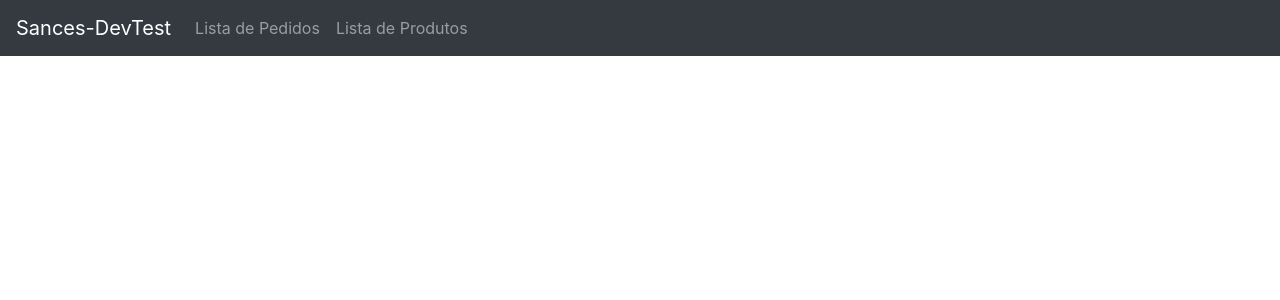
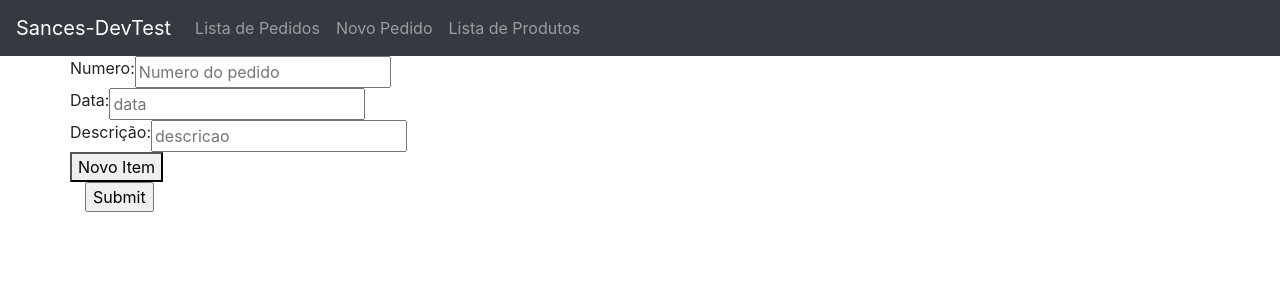
Before and after one commit to KenjiNishi/fs-typescript-react-javascript, a React (Create React App) app: page /new-order in a window 1280 px wide. Shown: the top 300 px of the page. Built offline with nearby package versions, Linux system fonts and the light colour scheme.

Commit message:
ugly but functional create-order dynamic form

```diff
--- a/package.json
+++ b/package.json
@@ -8,6 +8,7 @@
     "react": "^17.0.1",
     "react-bootstrap": "^1.4.3",
     "react-dom": "^17.0.1",
+    "react-hook-form": "^6.14.2",
     "react-redux": "^7.2.2",
     "react-router-dom": "^5.2.0",
     "react-scripts": "4.0.1",
--- a/src/App.js
+++ b/src/App.js
@@ -8,6 +8,7 @@ import store from './redux/store';
 import itemsModule from "./modules/itemsModule"
 import ItemEdit from './components/item-edit'
 import OrdersList from './components/order-list'
+import OrderCreate from './components/order-create'
 
 import Navbar from './components/navbar'
 
@@ -18,6 +19,7 @@ function App() {
         <div>
           <Navbar />
           <Route path="/" exact component={OrdersList} />
+          <Route path="/new-order" exact component={OrderCreate} />
           <Route path="/produtos" exact component={itemsModule} />
           <Route path="/editItem/:codigo" component={ItemEdit} />
         </div>
--- a/src/components/navbar.js
+++ b/src/components/navbar.js
@@ -12,6 +12,9 @@ export default class Navbar extends Component {
           <Link to="/" className="nav-link">Lista de Pedidos</Link>
           </li>
           <li className="navbar-item">
+          <Link to="/new-order" className="nav-link">Novo Pedido</Link>
+          </li>
+          <li className="navbar-item">
           <Link to="/produtos" className="nav-link">Lista de Produtos</Link>
           </li>
         </ul>
--- /dev/null
+++ b/src/components/order-create.js
@@ -0,0 +1,98 @@
+import React from "react";
+import { useForm, useFieldArray} from 'react-hook-form';
+import { Container, Row, Col} from 'react-bootstrap';
+
+function OrderCreate() {
+    const { register, control, handleSubmit } = useForm();
+    const { fields, append, remove } = useFieldArray({
+        control,
+        name: "itens"
+    });
+
+    const onSubmit = (data) => {
+        console.log(data);
+    }
+
+    return (
+        <Container>
+            <form onSubmit={handleSubmit(onSubmit)}>
+
+                <Row>
+                    <label>Numero: </label>
+                    <input type="text" name="numero" placeholder="Numero do pedido" ref={register({required: true})} />
+                </Row>
+                <Row>
+                    <label>Data: </label>
+                    <input type="text" name="data" placeholder="data" ref={register({required: true})} />
+                </Row>
+                <Row>
+                    <label>Descrição: </label>
+                    <input type="textfield" name="descricao" placeholder="descricao" ref={register({required: true})} />
+                </Row>
+                <Row>
+                    <button type="button" onClick={() => append({})}>
+                        Novo Item
+                    </button>
+                </Row>
+
+                {fields.map(({ id, codigo, quantidade, valorUnitario, desconto}, index) => {
+                    return (
+                        <Row key={id}>
+                            <Col >{index}</Col>
+                            <Col>
+                                <label>Codigo: </label>
+                                <input
+                                ref={register()}
+                                name={`itens[${index}].codigo`}
+                                defaultValue={codigo}
+                                />
+                            </Col>
+
+                            <Col>
+                                <label>Quantidade: </label>
+                                <input
+                                    ref={register()}
+                                    type="number"
+                                    name={`itens[${index}].quantidade`}
+                                    defaultValue={quantidade}
+                                />
+                            </Col>
+
+                            <Col>
+                                <label>Desconto: </label>
+                                <select
+                                    ref={register()}
+                                    name={`itens[${index}].desconto`}
+                                    defaultValue={desconto}
+                                >
+                                    <option value="0">0%</option>
+                                    <option value="10">10%</option>
+                                    <option value="25">25%</option>
+                                    <option value="50">50%</option>
+                                    <option value="75">75%</option>
+                                </select>
+                            </Col>
+
+                            <Col>
+                                <label>Preço unitário: </label>
+                                <input
+                                    ref={register()}
+                                    type="number"
+                                    name={`itens[${index}].valorUnitario`}
+                                    defaultValue={valorUnitario}
+                                />
+                            </Col>
+
+                            <Col><button type="button" onClick={() => remove(index)}>Remover</button></Col>
+                        </Row>
+
+                    );
+                })}
+                    <input type="submit" />
+
+                </form>
+        </Container>
+
+  );
+}
+export default OrderCreate;
--- a/src/components/order-list.js
+++ b/src/components/order-list.js
@@ -4,7 +4,7 @@ import { connect } from 'react-redux';
 
 import { Container, Row, Col, Card, ListGroup} from 'react-bootstrap';
 
-import { fetchOrders, cancelOrder, approveOrder} from '../redux/actions/orderActions';
+import { fetchOrders, cancelOrder, approveOrder, deleteOrder} from '../redux/actions/orderActions';
 
 const Order = props => {
     var cardBorder = (status) =>{switch(status){
@@ -48,7 +48,10 @@ const Order = props => {
         }
         else {
             return(
-                <div></div>
+                <div><button onClick={() => {
+                    props.deleteAction(props.order.numero)
+                    props.fetchOrders();
+                }}>Deletar</button></div>
             )
         }
     }
@@ -128,6 +131,7 @@ class OrdersList extends Component {
                         orderItemList={this.orderItemList}
                         approveAction={this.props.approveOrder}
                         cancelAction={this.props.cancelOrder}
+                        deleteAction={this.props.deleteOrder}
                         key={currentorder.numero}
                     />;
         })
@@ -157,6 +161,7 @@ OrdersList.propTypes = {
     fetchOrders: PropTypes.func.isRequired,
     approveOrder: PropTypes.func.isRequired,
     cancelOrder: PropTypes.func.isRequired,
+    deleteOrder: PropTypes.func.isRequired,
     orders: PropTypes.array.isRequired
 };
 
@@ -165,4 +170,4 @@ const mapStateToProps = state => (
         orders: state.orders.orderList
     }
 );
-export default connect(mapStateToProps, { fetchOrders, cancelOrder, approveOrder })(OrdersList);
+export default connect(mapStateToProps, { fetchOrders, cancelOrder, approveOrder, deleteOrder })(OrdersList);
```
